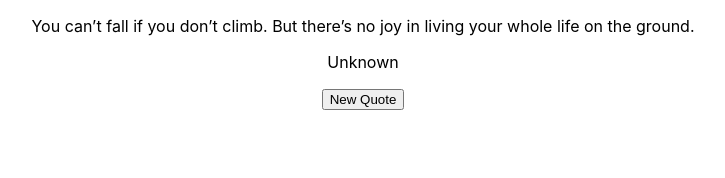
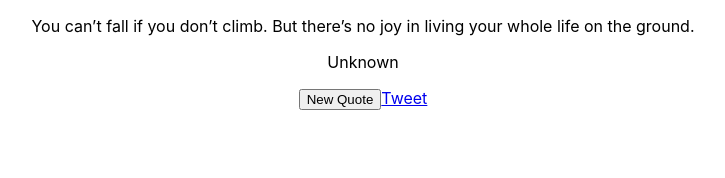
Before and after one commit to zwehr/freeCodeCamp-random-quote-machine, a React (Create React App) app: page / in a window 1280 px wide. Shown: the top 178 px of the page, without its empty margins (277-1002 px from the left). Built offline with nearby package versions, Linux system fonts and the light colour scheme.

Commit message:
add CDN link for tests

```diff
--- a/public/index.html
+++ b/public/index.html
@@ -3,5 +3,6 @@
   <head></head>
   <body>
     <div id="root"></div>
+    <script src="https://cdn.freecodecamp.org/testable-projects-fcc/v1/bundle.js"></script>
   </body>
 </html>
--- a/src/QuoteBox/QuoteBox.js
+++ b/src/QuoteBox/QuoteBox.js
@@ -6,6 +6,7 @@ const quoteBox = (props) => {
       <p id="text">{props.quote}</p>
       <p id="author">{props.author}</p>
       <button id="new-quote" onClick={props.click}>New Quote</button>
+      <a href="twitter.com/intent/tweet" id="tweet-quote">Tweet</a>
     </div>
   )
 }
```
Also changed, not shown: 1 other file (tests, documents, lock files or other folders).
